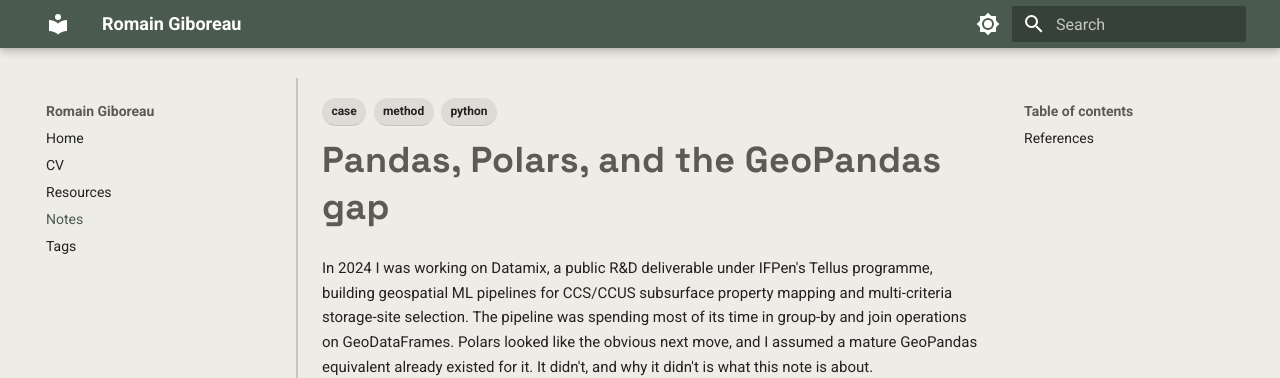
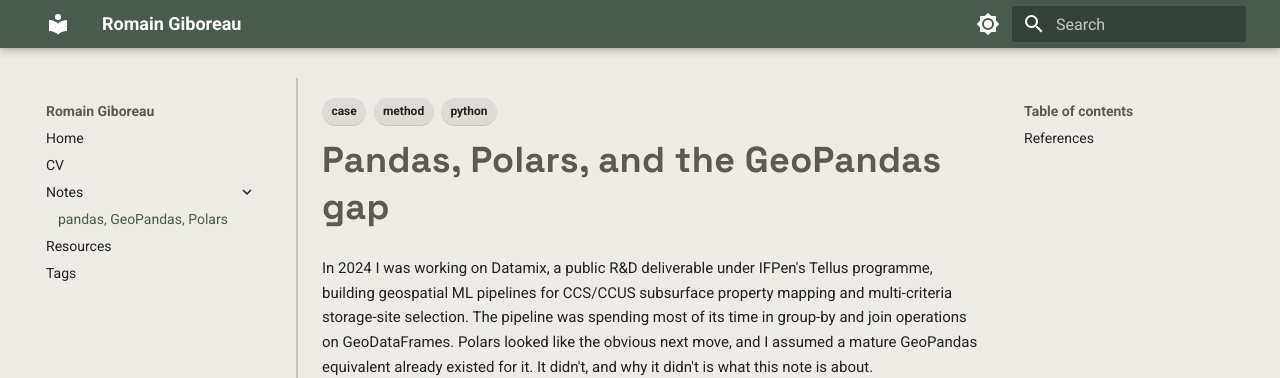
Before and after one commit to RomainGiboreau/My_Website, an MkDocs documentation site: the page built from docs/notes/pandas_polars.md, in a window 1280 px wide. Shown: the top 378 px of the page. Built offline with MkDocs 1.6.1 and Material for MkDocs 9.7.7, drawn with Linux system fonts in a browser that asks for light colours.

Commit message:
Update Notes section in mkdocs.yml

```diff
--- a/mkdocs.yml
+++ b/mkdocs.yml
@@ -51,6 +51,7 @@ plugins:
 nav:
   - Home: index.md
   - CV: cv.md
+  - Notes:
+      - pandas, GeoPandas, Polars: notes/pandas_polars.md
   - Resources: resources/index.md
-  - Notes: notes/pandas_polars.md
   - Tags: tags.md
```
